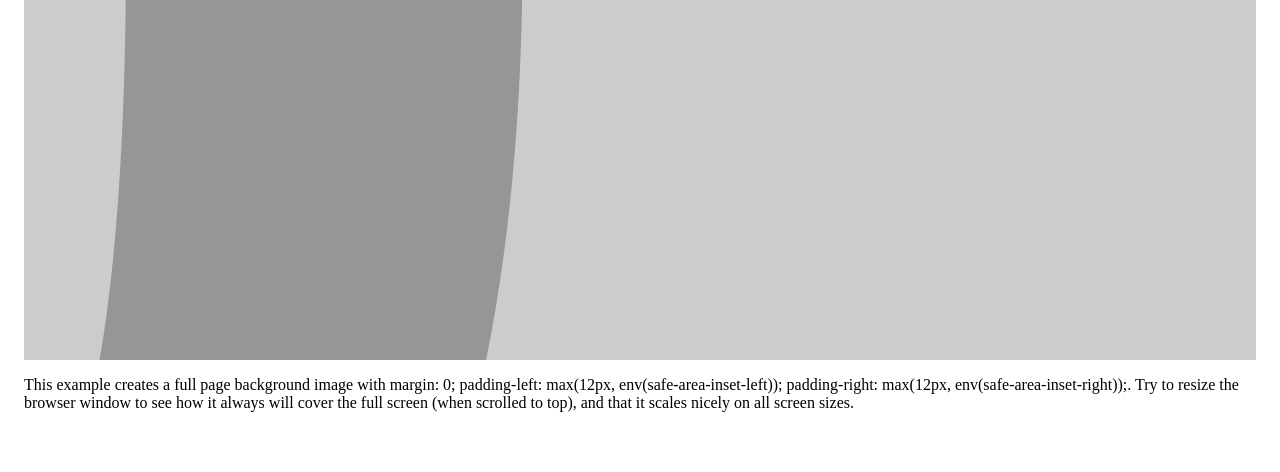
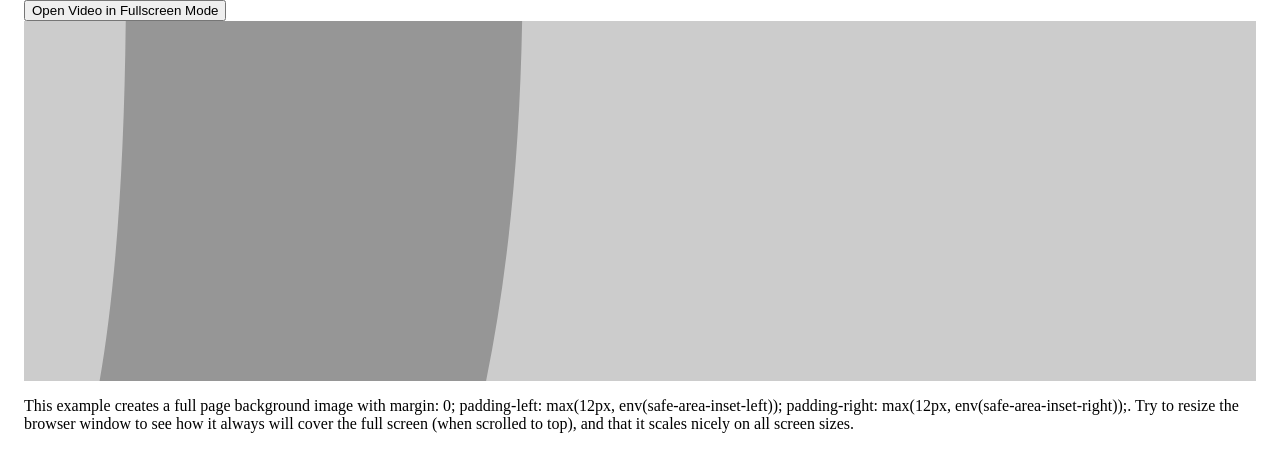
Before and after one commit to Savyashree/savyashree.github.io, a plain HTML site: page index.html in a window 1280 px wide. Drawn offline with Linux system fonts and the light colour scheme; placeholder pictures from the web are drawn by us.

Commit message:
Update index.html

```diff
--- a/index.html
+++ b/index.html
@@ -28,7 +28,21 @@ body, html {
 </style>
 </head>
 <body>
+  <button onclick="openFullscreen();">Open Video in Fullscreen Mode</button>
+  <script>
+    var elem = document.documentElement;
+    function openFullscreen() {
+      if (elem.requestFullscreen) {
+        elem.requestFullscreen();
+      } else if (elem.webkitRequestFullscreen) { /* Safari */
+        elem.webkitRequestFullscreen();
+      } else if (elem.msRequestFullscreen) { /* IE11 */
+        elem.msRequestFullscreen();
+      }
+    }
+    </script>
  <div class="bg"> </div>
+
 
   <p>This example creates a full page background image with margin: 0;
  padding-left: max(12px, env(safe-area-inset-left));
```
